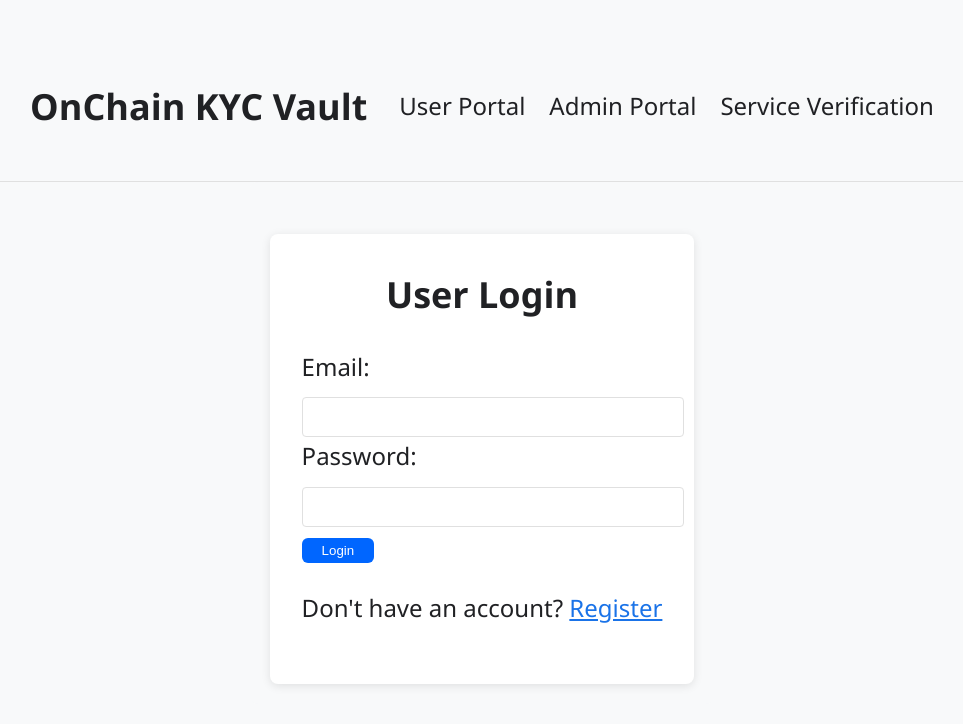
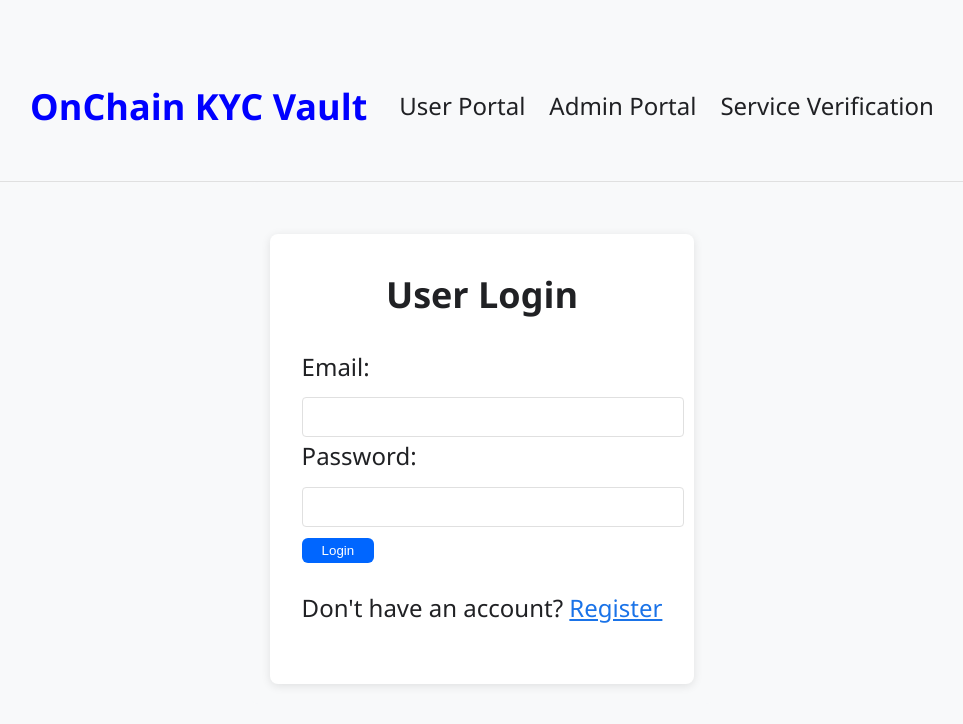
Before and after one commit to U-m-4r/kyc_vault, a React (Vite) app in the folder src/kyc_vault_frontend/: page / in a window 1280 px wide. Shown: the top 724 px of the page, without its empty margins (158-1121 px from the left). Built offline with nearby package versions, Linux system fonts and the light colour scheme.

Commit message:
Fix: UI spacing and card width improvements

```diff
--- a/src/kyc_vault_frontend/src/App.jsx
+++ b/src/kyc_vault_frontend/src/App.jsx
@@ -42,7 +42,7 @@ function App() {
     <Router>
       <div className="App">
         <nav className="navbar">
-          <h1>OnChain KYC Vault</h1>
+          <h1 style={{color:'blue'}}>OnChain KYC Vault</h1>
           <div className="nav-links">
             <a href="/user">User Portal</a>
             <a href="/admin">Admin Portal</a>
--- a/src/kyc_vault_frontend/src/components/UserDashboard.jsx
+++ b/src/kyc_vault_frontend/src/components/UserDashboard.jsx
@@ -1,5 +1,6 @@
 import React, { useState, useEffect } from "react";
 import { kyc_vault_backend } from "../../../declarations/kyc_vault_backend";
+import { buildErrorMessage } from "vite";
 
 const UserDashboard = ({
   userEmail,
@@ -105,7 +106,7 @@ const UserDashboard = ({
   return (
     <div className="dashboard">
       <div className="dashboard-header">
-        <h2>User Dashboard</h2>
+        <h2 style={{color:'blue'}}>User Dashboard</h2>
         <div>
           <span>Welcome, {userEmail}</span>
           <button onClick={onLogout} className="logout-btn">
```
